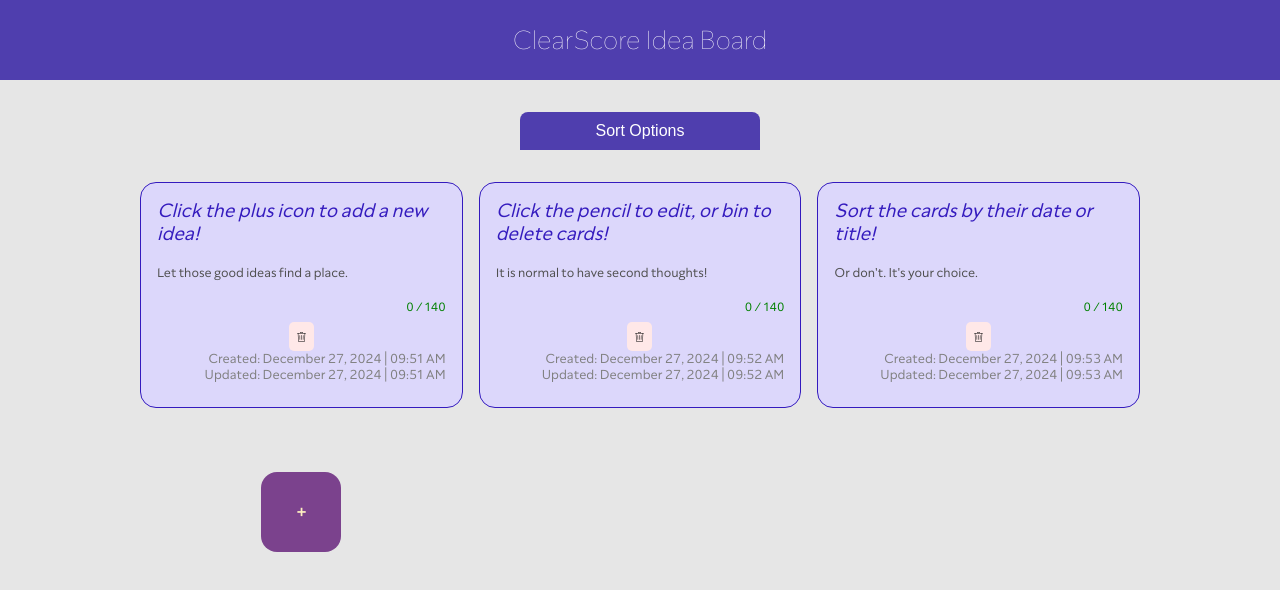
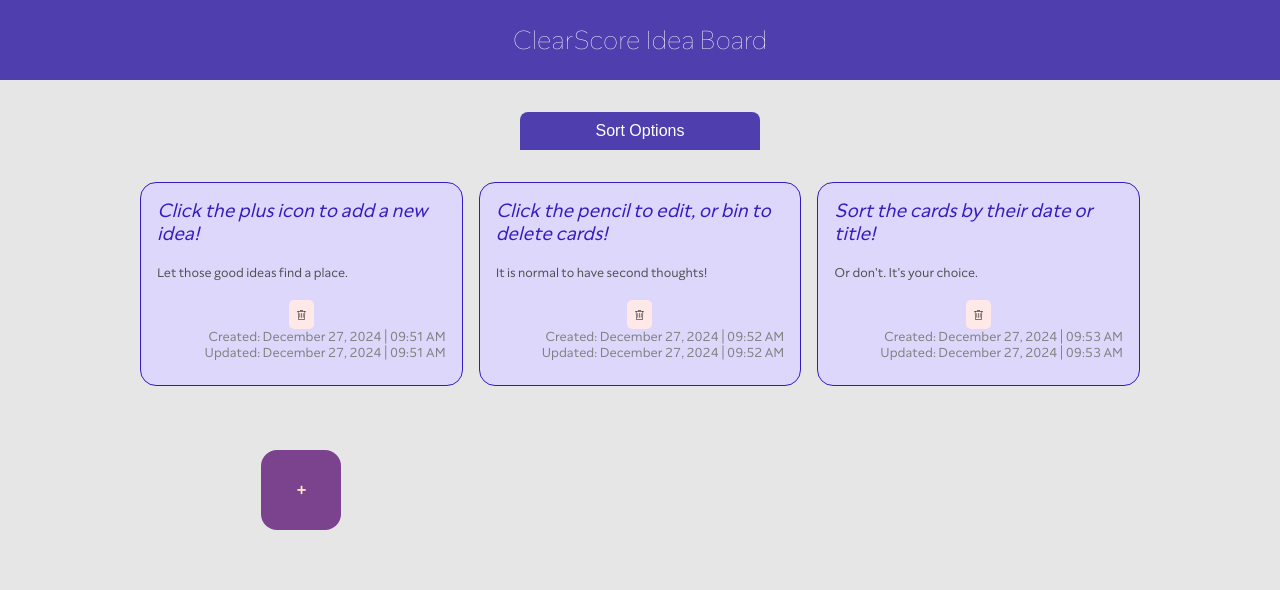
Before and after one commit to jamesdiffeycoding/ClearScore-Tech-Assessment, a React (Vite) app: page / in a window 1280 px wide. Shown: the top 590 px of the page. Built offline with nearby package versions, Linux system fonts and the light colour scheme.

Commit message:
remake crud functions

```diff
--- a/package.json
+++ b/package.json
@@ -14,7 +14,8 @@
   "dependencies": {
     "react": "^18.3.1",
     "react-dom": "^18.3.1",
-    "react-textarea-autosize": "^8.5.6"
+    "react-textarea-autosize": "^8.5.6",
+    "uuid": "^11.0.3"
   },
   "devDependencies": {
     "@eslint/js": "^9.17.0",
--- a/src/components/IdeaCards.jsx
+++ b/src/components/IdeaCards.jsx
@@ -3,6 +3,7 @@
 import { DUMMY_IDEA_DATA, formatDateForDisplay } from "../utils/helpers.js";
 import IdeaCardSortBtns from "./IdeaCardSortBtns.jsx";
 import TextareaAutosize from "react-textarea-autosize";
+import { v4 as uuidv4 } from "uuid";
 
 const CHAR_LENGTH_LIMITS = {
   TITLE: { MAX: 50, WARNING: 43 },
@@ -17,29 +18,33 @@
 
 export default function IdeaCards() {
   const [sortedIdeas, setSortedIdeas] = useState([]);
-  const [indexBeingEdited, setIndexBeingEdited] = useState(null);
-  const [editedInfo, setEditedInfo] = useState({
-    title: "",
-    details: "",
-  });
-  const editedInfoLengthClasses = {
+  const [cardLastClicked, setCardLastClicked] = useState(""); /* state: UUIDs*/
+  console.log(sortedIdeas);
+  const currentIdea = cardLastClicked
+    ? sortedIdeas.find((idea) => idea.uuid === cardLastClicked)
+    : null;
+
+  const editedInfoLengthClasses = currentIdea
+    ? {
         title:
-      editedInfo.title.length > CHAR_LENGTH_LIMITS.TITLE.MAX
+          currentIdea.title.length > CHAR_LENGTH_LIMITS.TITLE.MAX
             ? CHAR_LIMIT_CLASSES.SURPASSED
-        : editedInfo.title.length >= CHAR_LENGTH_LIMITS.TITLE.WARNING
+            : currentIdea.title.length >= CHAR_LENGTH_LIMITS.TITLE.WARNING
             ? CHAR_LIMIT_CLASSES.CLOSE
             : CHAR_LIMIT_CLASSES.OK,
         details:
-      editedInfo.details.length > CHAR_LENGTH_LIMITS.DETAILS.MAX
+          currentIdea.details.length > CHAR_LENGTH_LIMITS.DETAILS.MAX
             ? CHAR_LIMIT_CLASSES.SURPASSED
-        : editedInfo.details.length >= CHAR_LENGTH_LIMITS.DETAILS.WARNING
+            : currentIdea.details.length >= CHAR_LENGTH_LIMITS.DETAILS.WARNING
             ? CHAR_LIMIT_CLASSES.CLOSE
             : CHAR_LIMIT_CLASSES.OK,
-  };
+      }
+    : {}; // Return an empty object if no idea is selected
 
   const lengthsAreValid =
-    editedInfo.title.length <= CHAR_LENGTH_LIMITS.TITLE.MAX &&
-    editedInfo.details.length <= CHAR_LENGTH_LIMITS.DETAILS.MAX;
+    currentIdea &&
+    currentIdea.title.length <= CHAR_LENGTH_LIMITS.TITLE.MAX &&
+    currentIdea.details.length <= CHAR_LENGTH_LIMITS.DETAILS.MAX;
 
   useEffect(() => {
     const locallyStoredIdeas = localStorage.getItem("sortedIdeas");
@@ -56,45 +61,37 @@
 
   function createNewIdea() {
     const newIdea = {
-      id: sortedIdeas.length,
+      uuid: uuidv4(),
       title: "New Idea",
       details: "Details",
       createdAt: new Date(),
       lastUpdated: new Date(),
     };
     setSortedIdeas([...sortedIdeas, newIdea]);
-    resetCards();
   }
 
-  function editCard(index) {
-    setIndexBeingEdited(index);
-    setEditedInfo((prev) => ({
-      ...prev,
-      title: sortedIdeas[index].title,
-      details: sortedIdeas[index].details,
-    }));
+  function setCardBeingEdited(uuid) {
+    setCardLastClicked(uuid);
   }
 
-  function resetCards() {
-    setEditedInfo({
-      title: "",
-      details: "",
+  function handleChange(e, uuid, section) {
+    let newValue = e.target.value;
+    const updatedArray = sortedIdeas.map((idea) => {
+      if (idea.uuid === uuid) {
+        return { ...idea, [section]: newValue };
+      }
+      return idea;
     });
-  }
-
-  function handleChange(e, section) {
-    let newValue = e.target.value;
-    setEditedInfo((prev) => ({ ...prev, [section]: newValue }));
+    setSortedIdeas(updatedArray);
   }
 
   function updateValuesByIndex(index, newInformation) {
     if (!lengthsAreValid) {
       alert(
         "Please make sure your data is within the character limits."
-      ); /* bad ux must change */
+      ); /* !!! bad ux must change */
       return;
     }
-    resetCards();
     const sortedIdeasCopy = [...sortedIdeas];
     sortedIdeasCopy[index].title = newInformation.title;
     sortedIdeasCopy[index].details = newInformation.details;
@@ -102,12 +99,9 @@
     setSortedIdeas(sortedIdeasCopy);
   }
 
-  function deleteByIndex(index) {
-    setSortedIdeas([
-      ...sortedIdeas.slice(0, index),
-      ...sortedIdeas.slice(index + 1, sortedIdeas.length),
-    ]);
-    resetCards();
+  function deleteById(uuid) {
+    const updatedArray = sortedIdeas.filter((idea) => idea.uuid !== uuid);
+    setSortedIdeas(updatedArray);
   }
 
   function sortIdeas(category, reverseOrder) {
@@ -140,25 +134,41 @@
     <>
       <IdeaCardSortBtns sortIdeas={sortIdeas} />
       <section className="cards-container">
-        {sortedIdeas.map((storedIdea, currentCardIndex) => (
-          <div className="card" key={storedIdea.id}>
+        {sortedIdeas.map((storedIdea) => (
+          <div
+            className="card"
+            key={storedIdea.uuid}
+            onClick={() => setCardBeingEdited(storedIdea.uuid)}
+          >
             <TextareaAutosize
-              class="textarea-title"
-              value={editedInfo.title || storedIdea.title}
-              onChange={(e) => handleChange(e, "title")}
+              className="textarea-title"
+              value={storedIdea.title}
+              onChange={(e) => handleChange(e, storedIdea.uuid, "title")}
             />
+            {storedIdea.uuid === cardLastClicked ? (
+              <p className={editedInfoLengthClasses.title}>
+                {storedIdea.title ? storedIdea.title.length : 0} /{" "}
+                {CHAR_LENGTH_LIMITS.TITLE.MAX}
+              </p>
+            ) : (
+              ""
+            )}
             <TextareaAutosize
-              class="textarea-details"
-              value={editedInfo.details || storedIdea.details}
-              onChange={(e) => handleChange(e, "details")}
+              className="textarea-details"
+              value={storedIdea.details}
+              onChange={(e) => handleChange(e, storedIdea.uuid, "details")}
             />
+            {storedIdea.uuid === cardLastClicked ? (
               <p className={editedInfoLengthClasses.details}>
-              {editedInfo.details ? editedInfo.details.length : 0} /{" "}
+                {storedIdea.details ? storedIdea.details.length : 0} /{" "}
                 {CHAR_LENGTH_LIMITS.DETAILS.MAX}
               </p>
+            ) : (
+              ""
+            )}
             <button
               className="btn deleting-btn"
-              onClick={() => deleteByIndex(currentCardIndex)}
+              onClick={() => deleteById(storedIdea.uuid)}
             >
               <DeleteIcon />
             </button>
```
Also changed, not shown: 1 other file (tests, documents, lock files or other folders). Lines whose indentation alone changed are shown as unchanged.
